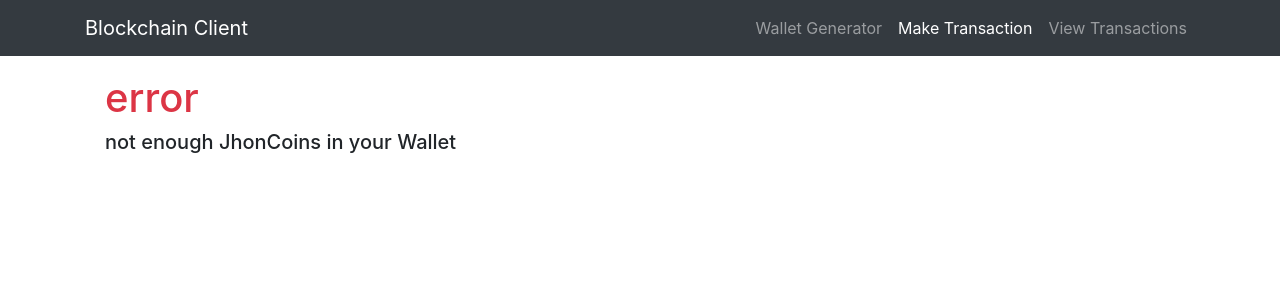
After one commit to smart-power-blockchain/p2p-power, a Flask app: template frontend blockchain/blockchain_client/templates/not_enough_coins.html in a window 1280 px wide. The commit adds this page. Shown: the top 300 px of the page. Run offline with Flask 2, Linux system fonts and the light colour scheme; the template is opened without the code that fills it, so the values that code supplies are empty; some libraries are stand-ins or nearby versions.

Commit message:
check if enough jhoncoins code added

```diff
--- a/frontend blockchain/blockchain/blockchain.py
+++ b/frontend blockchain/blockchain/blockchain.py
@@ -123,8 +123,6 @@ class Blockchain:
         guess_hash = hashlib.sha256(guess).hexdigest()
         return guess_hash[:difficulty] == '0'*difficulty
 
-
-    #TODO: IMPLEMENT THE CHECKING OF INITIAL VALUE TO BEGIN WITH
     def valid_chain(self, chain):
         """
         check if a blockchain is valid
@@ -213,7 +211,7 @@ def new_transaction():
     # Check that the required fields are in the POST'ed data
     required = ['sender_address', 'recipient_address', 'amount', 'signature']
     if not all(k in values for k in required):
-        return 'Missing values', 400
+        return render_template('error')
     # Create a new Transaction
     transaction_result = blockchain.submit_transaction(
         values['sender_address'], values['recipient_address'], values['amount'], values['signature'])
--- /dev/null
+++ b/frontend blockchain/blockchain_client/templates/not_enough_coins.html
@@ -0,0 +1,60 @@
+<!DOCTYPE html>
+<html>
+
+<head>
+	<meta charset="utf-8">
+	<meta http-equiv="X-UA-Compatible" content="IE=edge">
+	<title>Not enough JhonCoins</title>
+
+
+	<!-- Bootstrap core CSS -->
+	<link href="/static/vendor/bootstrap/css/bootstrap.min.css" rel="stylesheet">
+	<link href="/static/css/custom.css" rel="stylesheet">
+	<link rel="shortcut icon" href="../static/img/favicon.ico">
+
+</head>
+
+<body>
+	<!-- Navigation -->
+	<nav class="navbar navbar-expand-lg navbar-dark bg-dark fixed-top">
+		<div class="container">
+			<a class="navbar-brand" href="#">Blockchain Client</a>
+			<button class="navbar-toggler" type="button" data-toggle="collapse" data-target="#navbarResponsive"
+				aria-controls="navbarResponsive" aria-expanded="false" aria-label="Toggle navigation">
+				<span class="navbar-toggler-icon"></span>
+			</button>
+			<div class="collapse navbar-collapse" id="navbarResponsive">
+				<ul class="navbar-nav ml-auto">
+					<li class="nav-item">
+						<a class="nav-link" href="/">Wallet Generator
+						</a>
+					</li>
+					<li class="nav-item active">
+						<a class="nav-link" href="/make/transaction">Make Transaction</a>
+						<span class="sr-only">(current)</span>
+					</li>
+					<li class="nav-item">
+						<a class="nav-link" href="/view/transactions">View Transactions</a>
+					</li>
+				</ul>
+			</div>
+		</div>
+	</nav>
+
+	<div class="container">
+		<div class="row">
+			<div class="col-lg-12">
+
+				<div class="card-body">
+					<h1 class="text-danger">error</h1>
+					<h5 class="card-text">not enough JhonCoins in your Wallet</h5>
+				</div>
+
+			</div>
+		</div>
+	</div>
+
+	<br>
+</body>
+
+</html>
```
Also changed, not shown: frontend blockchain/blockchain/templates/configure.html (+12 -9 lines), frontend blockchain/blockchain/templates/index.html (+27 -25 lines), frontend blockchain/blockchain_client/blockchain_client.py (+9 -2 lines), frontend blockchain/blockchain_client/saveWallet.txt (+1 -1 lines), frontend blockchain/blockchain_client/templates/index.html (+7 -5 lines), frontend blockchain/blockchain_client/templates/make_transaction.html (+28 -19 lines), frontend blockchain/blockchain_client/templates/view_transactions.html (+18 -15 lines), frontend blockchain/blockchain_client/static/img/favicon.ico (added).
